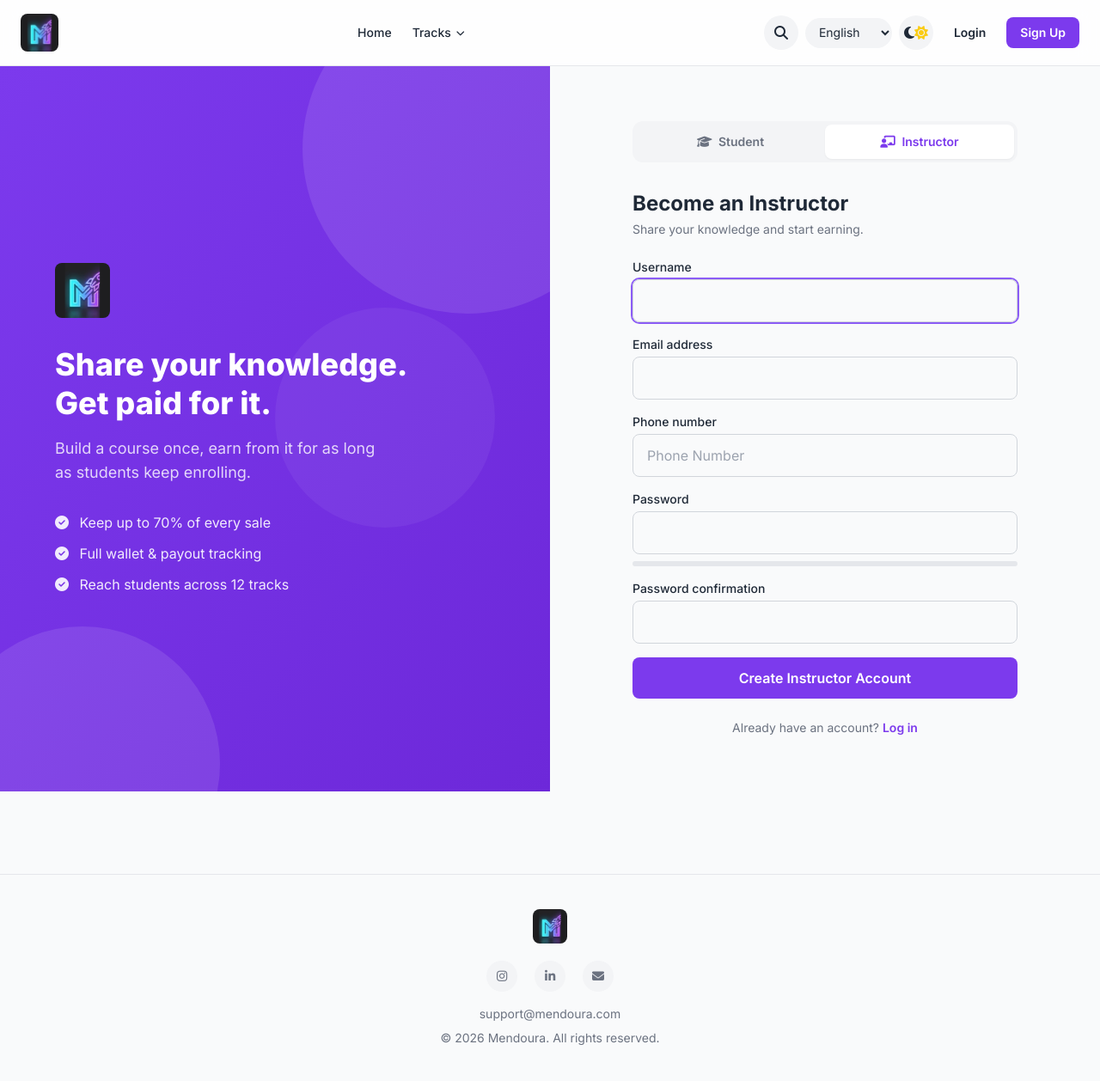
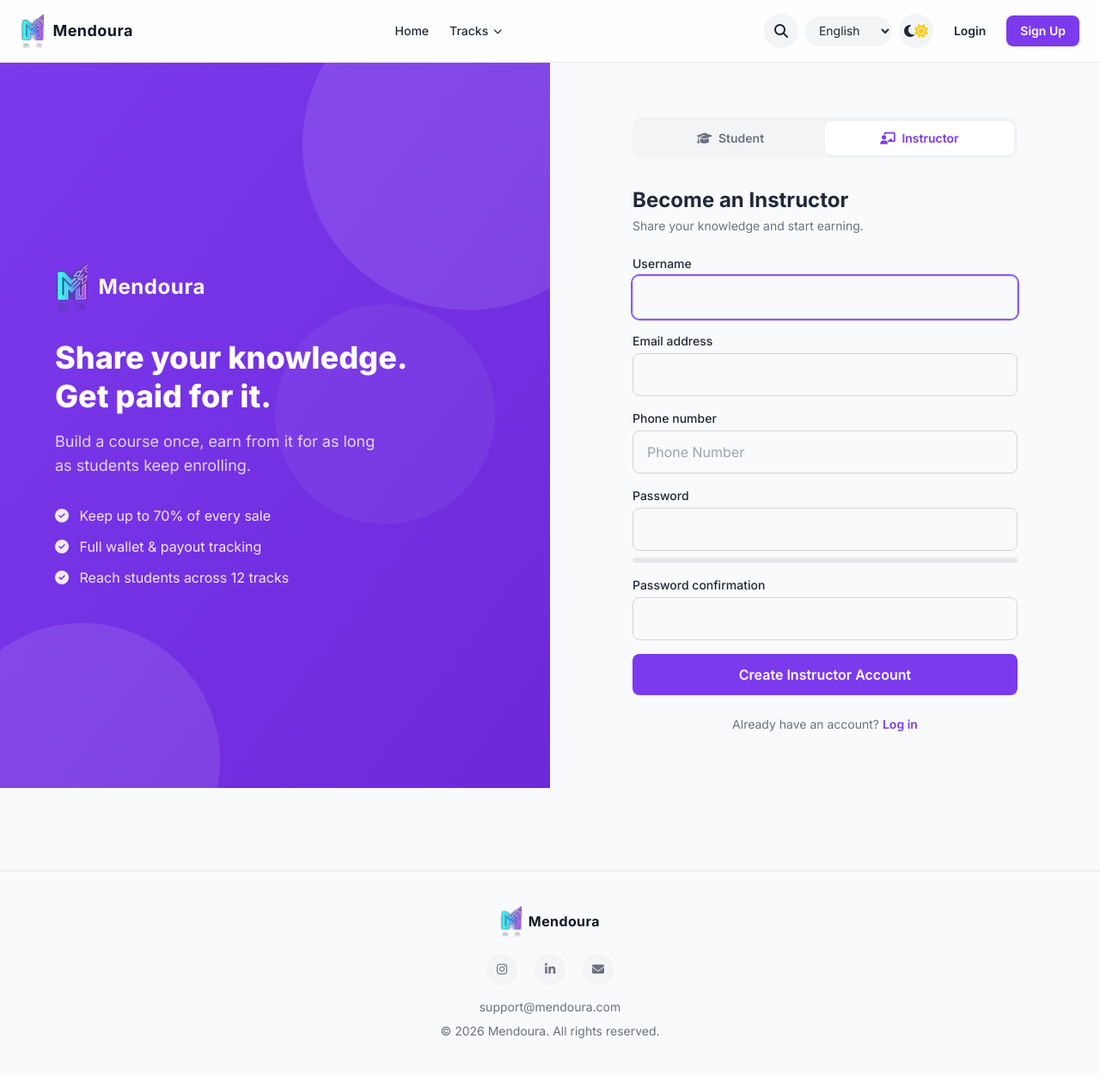
Before and after one commit to ToqaHamdy/mendoura-lms, a Django app: page /signup/instructor/ in a window 1280 px wide. Shown: the whole page at 86% size. After the commit the page ends 1208 px from the top, so only its background shows below. Run offline with Django 5.2, Linux system fonts and the light colour scheme; data that the repository does not hold is empty; style sheets or scripts are compiled from the project's sources.

Commit message:
Cut the logo's dark background to transparent, add back the wordmark
logo.png now has a real transparent background instead of the solid
dark badge (chroma-keyed out the screenshot's background, keeping the
neon glow) so it doesn't show a black box against light-mode chrome.
The "Mendoura" wordmark is added back as real text next to the icon
in the nav, footer, and auth panels rather than baked into the image.
Apple touch icon keeps its own opaque dark backdrop since iOS renders
a transparent one as solid black.

```diff
--- a/lms_backend/templates/base.html
+++ b/lms_backend/templates/base.html
@@ -27,8 +27,9 @@
 
 <nav class="sticky top-0 z-50 glass bg-white/80 dark:bg-gray-950/80 border-b border-gray-200 dark:border-gray-800">
   <div class="max-w-7xl mx-auto px-6 py-4 flex items-center justify-between">
-    <a href="{% url 'platform_home' %}" class="flex items-center group">
-      <img src="{% static 'img/logo.png' %}" alt="Mendoura" class="h-11 w-auto rounded-lg shrink-0">
+    <a href="{% url 'platform_home' %}" class="flex items-center gap-2.5 group">
+      <img src="{% static 'img/logo.png' %}" alt="" class="h-10 w-auto shrink-0">
+      <span class="text-lg font-bold tracking-wide text-gray-900 dark:text-white">Mendoura</span>
       <span class="sr-only">Mendoura home</span>
     </a>
 
@@ -233,7 +234,10 @@
 </main>
 
 <footer class="border-t border-gray-200 dark:border-gray-800 mt-24 py-10 text-center text-sm text-gray-500 dark:text-gray-400">
-  <img src="{% static 'img/logo.png' %}" alt="Mendoura" class="h-10 w-auto rounded-lg mx-auto mb-5">
+  <div class="flex items-center justify-center gap-2 mb-5">
+    <img src="{% static 'img/logo.png' %}" alt="" class="h-9 w-auto">
+    <span class="text-base font-bold tracking-wide text-gray-900 dark:text-white">Mendoura</span>
+  </div>
   <div class="flex items-center justify-center gap-5 mb-4">
     <a href="https://www.instagram.com/mendouralearning/" target="_blank" rel="noopener" aria-label="Instagram"
        class="w-9 h-9 flex items-center justify-center rounded-full bg-gray-100 dark:bg-gray-800 hover:bg-gray-200 dark:hover:bg-gray-700 transition">
--- a/lms_backend/templates/registration/login.html
+++ b/lms_backend/templates/registration/login.html
@@ -3,7 +3,10 @@
 
 {% load static %}
 {% block illustration_content %}
-  <img src="{% static 'img/logo.png' %}" alt="Mendoura" class="h-16 w-auto rounded-lg mb-8">
+  <div class="flex items-center gap-3 mb-8">
+    <img src="{% static 'img/logo.png' %}" alt="" class="h-14 w-auto">
+    <span class="text-2xl font-bold tracking-wide text-white">Mendoura</span>
+  </div>
   <h1 class="text-4xl font-extrabold leading-tight mb-4">Welcome back to<br>your learning journey.</h1>
   <p class="text-white/80 text-lg max-w-sm">Pick up right where you left off — your courses, progress, and certificates are waiting.</p>
 {% endblock %}
--- a/lms_backend/templates/registration/signup_instructor.html
+++ b/lms_backend/templates/registration/signup_instructor.html
@@ -3,7 +3,10 @@
 
 {% load static %}
 {% block illustration_content %}
-  <img src="{% static 'img/logo.png' %}" alt="Mendoura" class="h-16 w-auto rounded-lg mb-8">
+  <div class="flex items-center gap-3 mb-8">
+    <img src="{% static 'img/logo.png' %}" alt="" class="h-14 w-auto">
+    <span class="text-2xl font-bold tracking-wide text-white">Mendoura</span>
+  </div>
   <h1 class="text-4xl font-extrabold leading-tight mb-4">Share your knowledge.<br>Get paid for it.</h1>
   <p class="text-white/80 text-lg max-w-sm mb-8">Build a course once, earn from it for as long as students keep enrolling.</p>
   <ul class="space-y-3 text-white/90">
--- a/lms_backend/templates/registration/signup_student.html
+++ b/lms_backend/templates/registration/signup_student.html
@@ -3,7 +3,10 @@
 
 {% load static %}
 {% block illustration_content %}
-  <img src="{% static 'img/logo.png' %}" alt="Mendoura" class="h-16 w-auto rounded-lg mb-8">
+  <div class="flex items-center gap-3 mb-8">
+    <img src="{% static 'img/logo.png' %}" alt="" class="h-14 w-auto">
+    <span class="text-2xl font-bold tracking-wide text-white">Mendoura</span>
+  </div>
   <h1 class="text-4xl font-extrabold leading-tight mb-4">Learn skills that<br>actually matter.</h1>
   <p class="text-white/80 text-lg max-w-sm mb-8">Join thousands of students building real careers with courses from working professionals.</p>
   <ul class="space-y-3 text-white/90">
```
Also changed, not shown: lms_backend/static/img/android-192.png, lms_backend/static/img/android-512.png, lms_backend/static/img/apple-touch-icon.png, lms_backend/static/img/favicon-32.png, lms_backend/static/img/logo-icon.png, lms_backend/static/img/logo.png.
